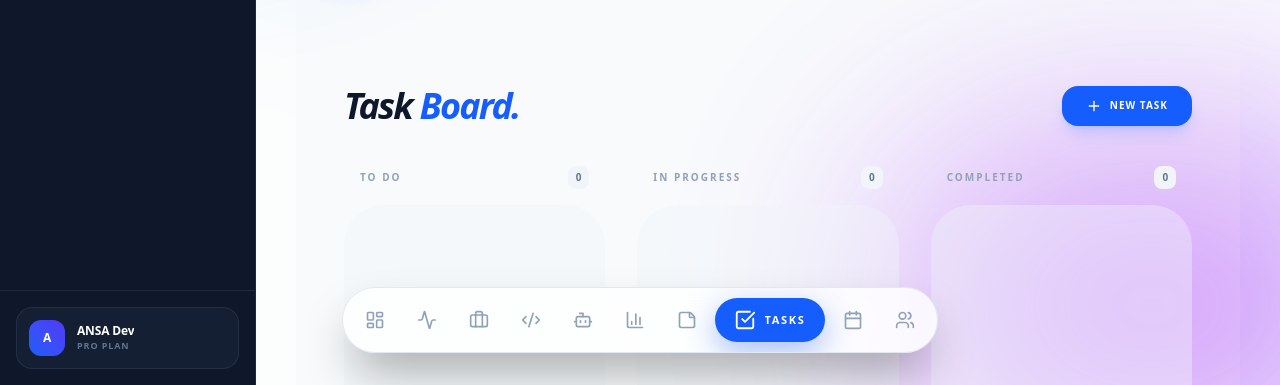
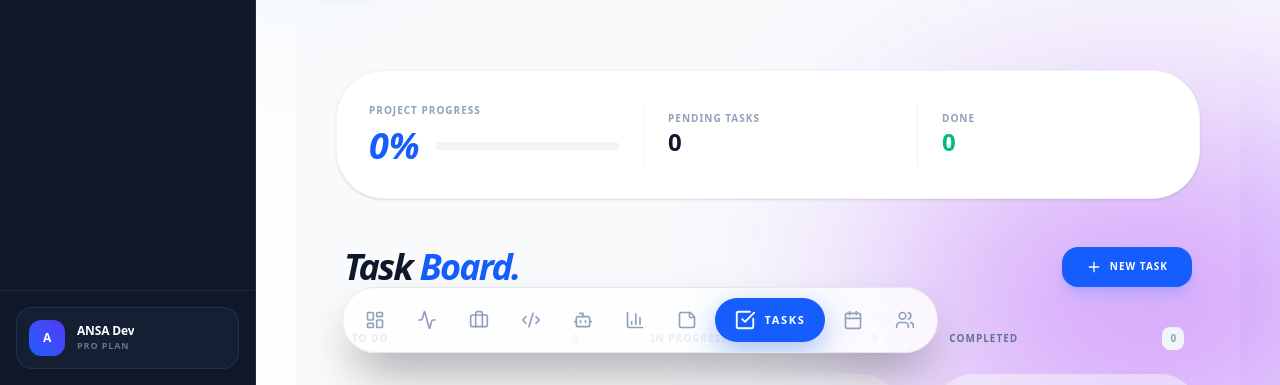
Before and after one commit to Ansa-dev710/dev-vault, a Next.js app: page /dashboard in a window 1280 px wide. Both pictures are taken after a click on the button "TASKS". Shown: the part 415-800 px from the top of the page. Built offline with nearby package versions, Linux system fonts and the light colour scheme.

Commit message:
add safe stats

```diff
--- a/components/tasks-section.tsx
+++ b/components/tasks-section.tsx
@@ -1,8 +1,8 @@
 "use client";
-import React, { useState, useEffect } from "react";
+import React, { useState, useEffect, useMemo } from "react";
 import { DragDropContext, Droppable, Draggable, DropResult } from "@hello-pangea/dnd";
 import { motion, AnimatePresence } from "framer-motion";
-import { Plus, GripVertical, Trash2, X } from "lucide-react";
+import { Plus, GripVertical, Trash2, X, CheckCircle2, Circle, Clock } from "lucide-react";
 import { toast } from "sonner";
 
 interface Task {
@@ -20,7 +20,8 @@
 const TasksSection = () => {
   const [isModalOpen, setIsModalOpen] = useState(false);
   const [newTaskText, setNewTaskText] = useState("");
-  const [mounted, setMounted] = useState(false); // Hydration fix
+  const [newTaskPriority, setNewTaskPriority] = useState<"Low" | "Medium" | "High">("Medium");
+  const [mounted, setMounted] = useState(false);
 
   const [columns, setColumns] = useState<{ [key: string]: Column }>({
     todo: { id: "todo", title: "To Do", tasks: [] },
@@ -28,101 +29,123 @@
     done: { id: "done", title: "Completed", tasks: [] },
   });
 
-  // 1. Handle Hydration (Next.js fix)
   useEffect(() => {
     setMounted(true);
     const saved = localStorage.getItem("dev-vault-tasks");
     if (saved) {
       try {
-        setColumns(JSON.parse(saved));
+        const parsed = JSON.parse(saved);
+        // Ensure structure is correct
+        if (parsed.todo && parsed.inProgress && parsed.done) {
+          setColumns(parsed);
+        }
       } catch (e) {
-        console.error("Failed to parse tasks", e);
+        console.error("Failed to load tasks", e);
       }
     }
   }, []);
 
-  const saveToLocal = (newCols: { [key: string]: Column }) => {
+  const saveToLocal = (newCols: any) => {
     setColumns(newCols);
     localStorage.setItem("dev-vault-tasks", JSON.stringify(newCols));
   };
+
+  // --- SAFE STATS CALCULATION ---
+  // useMemo use kar rahe hain taake calculation sirf tab ho jab columns change hon
+  const stats = useMemo(() => {
+    if (!mounted) return { total: 0, completed: 0, progress: 0 };
+
+    const total = Object.values(columns).reduce((acc, col) => acc + (col?.tasks?.length || 0), 0);
+    const completed = columns.done?.tasks?.length || 0;
+    const progress = total > 0 ? Math.round((completed / total) * 100) : 0;
+
+    return { total, completed, progress };
+  }, [columns, mounted]);
 
   const addTask = () => {
     if (!newTaskText.trim()) return;
     const newTask: Task = {
       id: `task-${Date.now()}`,
       content: newTaskText,
-      priority: "Medium",
+      priority: newTaskPriority,
     };
     const newCols = { ...columns };
     newCols.todo.tasks = [newTask, ...newCols.todo.tasks];
     saveToLocal(newCols);
     setNewTaskText("");
     setIsModalOpen(false);
-    toast.success("Task added to board");
+    toast.success("Task added");
+  };
+
+  const onDragEnd = (result: DropResult) => {
+    const { source, destination } = result;
+    if (!destination) return;
+    const sourceCol = columns[source.droppableId];
+    const destCol = columns[destination.droppableId];
+    if (!sourceCol || !destCol) return;
+
+    const sourceTasks = [...sourceCol.tasks];
+    const destTasks = source.droppableId === destination.droppableId ? sourceTasks : [...destCol.tasks];
+    const [removed] = sourceTasks.splice(source.index, 1);
+    destTasks.splice(destination.index, 0, removed);
+
+    saveToLocal({
+      ...columns,
+      [source.droppableId]: { ...sourceCol, tasks: sourceTasks },
+      [destination.droppableId]: { ...destCol, tasks: destTasks },
+    });
   };
 
   const deleteTask = (colId: string, taskId: string) => {
     const newCols = { ...columns };
     newCols[colId].tasks = newCols[colId].tasks.filter(t => t.id !== taskId);
     saveToLocal(newCols);
-    toast.error("Task deleted");
+    toast.error("Task removed");
   };
 
-  const onDragEnd = (result: DropResult) => {
-    const { source, destination } = result;
-    if (!destination) return;
-
-    const sourceCol = columns[source.droppableId];
-    const destCol = columns[destination.droppableId];
-
-    // Safety check for undefined columns
-    if (!sourceCol || !destCol) return;
-
-    const sourceTasks = [...sourceCol.tasks];
-    const destTasks = source.droppableId === destination.droppableId
-      ? sourceTasks
-      : [...destCol.tasks];
-
-    const [removed] = sourceTasks.splice(source.index, 1);
-    destTasks.splice(destination.index, 0, removed);
-
-    const updatedCols = {
-      ...columns,
-      [source.droppableId]: { ...sourceCol, tasks: sourceTasks },
-      [destination.droppableId]: { ...destCol, tasks: destTasks },
-    };
-
-    saveToLocal(updatedCols);
-  };
-
-  // Prevent rendering until client-side hydration is done
   if (!mounted) return null;
 
   return (
     <div className="p-4 max-w-7xl mx-auto pb-32">
-      <div className="flex justify-between items-center mb-10 mt-4 px-2">
-        <h2 className="text-4xl font-black italic tracking-tighter text-slate-900 dark:text-white">
-          Task <span className="text-blue-600">Board.</span>
-        </h2>
-        <button
-          onClick={() => setIsModalOpen(true)}
-          className="flex items-center gap-2 px-6 py-3 bg-blue-600 text-white rounded-2xl text-[10px] font-black uppercase tracking-widest hover:scale-105 transition-all shadow-lg shadow-blue-500/20"
-        >
+      {/* Stats Dashboard */}
+      <div className="mb-12 grid grid-cols-1 md:grid-cols-3 gap-6 bg-white dark:bg-slate-900/50 p-8 rounded-[3rem] border border-slate-100 dark:border-white/5 shadow-sm">
+        <div className="space-y-2">
+          <p className="text-[10px] font-black uppercase tracking-widest text-slate-400">Project Progress</p>
+          <div className="flex items-center gap-4">
+            <span className="text-4xl font-black italic text-blue-600">{stats.progress}%</span>
+            <div className="flex-1 h-2 bg-slate-100 dark:bg-white/5 rounded-full overflow-hidden">
+              <motion.div initial={{ width: 0 }} animate={{ width: `${stats.progress}%` }} className="h-full bg-blue-600" />
+            </div>
+          </div>
+        </div>
+        <div className="flex flex-col justify-center border-l border-slate-100 dark:border-white/5 pl-6">
+          <p className="text-[10px] font-black uppercase tracking-widest text-slate-400">Pending Tasks</p>
+          <span className="text-2xl font-bold dark:text-white">
+            {(columns.todo?.tasks?.length || 0) + (columns.inProgress?.tasks?.length || 0)}
+          </span>
+        </div>
+        <div className="flex flex-col justify-center border-l border-slate-100 dark:border-white/5 pl-6">
+          <p className="text-[10px] font-black uppercase tracking-widest text-slate-400">Done</p>
+          <span className="text-2xl font-bold text-emerald-500">{stats.completed}</span>
+        </div>
+      </div>
+
+      <div className="flex justify-between items-center mb-10 px-2">
+        <h2 className="text-4xl font-black italic tracking-tighter dark:text-white">Task <span className="text-blue-600">Board.</span></h2>
+        <button onClick={() => setIsModalOpen(true)} className="flex items-center gap-2 px-6 py-3 bg-blue-600 text-white rounded-2xl text-[10px] font-black uppercase tracking-widest shadow-lg shadow-blue-500/20 hover:scale-105 transition-all">
           <Plus size={16} /> New Task
         </button>
       </div>
 
       <DragDropContext onDragEnd={onDragEnd}>
-        <div className="grid grid-cols-1 md:grid-cols-3 gap-6 lg:gap-8 px-2">
+        <div className="grid grid-cols-1 md:grid-cols-3 gap-8">
           {Object.values(columns).map((column) => (
-            <div key={column.id} className="space-y-4">
-              <div className="px-4 flex justify-between items-center">
-                <span className="text-[10px] font-black uppercase tracking-[0.2em] text-slate-400">
-                  {column.title}
-                </span>
-                <span className="text-[10px] font-bold bg-slate-100 dark:bg-white/5 px-2 py-1 rounded-lg text-slate-500">
-                  {column.tasks?.length || 0}
-                </span>
+            <div key={column.id} className="space-y-6">
+              <div className="px-4 flex items-center justify-between">
+                <div className="flex items-center gap-2">
+                  <span className="text-[10px] font-black uppercase tracking-widest text-slate-500">{column.title}</span>
+                </div>
+                <span className="text-[10px] font-bold bg-slate-100 dark:bg-white/5 px-2 py-1 rounded-lg text-slate-400">{column?.tasks?.length || 0}</span>
               </div>
 
               <Droppable droppableId={column.id}>
@@ -130,11 +153,7 @@
                   <div
                     {...provided.droppableProps}
                     ref={provided.innerRef}
-                    className={`min-h-[500px] p-3 rounded-[2.5rem] transition-all duration-300 border border-transparent ${
-                      snapshot.isDraggingOver
-                        ? "bg-blue-500/5 border-blue-500/20 ring-4 ring-blue-500/5"
-                        : "bg-slate-100/40 dark:bg-white/[0.02]"
-                    }`}
+                    className={`min-h-[500px] p-3 rounded-[2.5rem] transition-all duration-300 ${snapshot.isDraggingOver ? "bg-blue-500/5 ring-2 ring-blue-500/10" : "bg-slate-50/50 dark:bg-white/[0.02]"}`}
                   >
                     {column.tasks?.map((task, index) => (
                       <Draggable key={task.id} draggableId={task.id} index={index}>
@@ -143,27 +162,21 @@
                             ref={dragProvided.innerRef}
                             {...dragProvided.draggableProps}
                             {...dragProvided.dragHandleProps}
-                            className={`group mb-3 p-5 bg-white dark:bg-slate-900 border border-slate-200/60 dark:border-white/5 rounded-3xl transition-shadow ${
-                              dragSnapshot.isDragging ? "shadow-2xl ring-2 ring-blue-500/50 scale-[1.02]" : "shadow-sm"
-                            }`}
-                            style={{ ...dragProvided.draggableProps.style }}
+                            className={`group mb-4 p-5 bg-white dark:bg-slate-900 border border-slate-200/60 dark:border-white/5 rounded-3xl transition-all ${dragSnapshot.isDragging ? "shadow-2xl ring-2 ring-blue-500/50 scale-[1.02]" : "shadow-sm"}`}
                           >
                             <div className="flex items-start gap-3">
                               <GripVertical size={16} className="mt-1 text-slate-300 group-hover:text-blue-500" />
-                              <div className="flex-1 space-y-3">
-                                <p className="text-sm font-bold text-slate-800 dark:text-slate-200 tracking-tight leading-snug">
-                                  {task.content}
-                                </p>
+                              <div className="flex-1 space-y-4">
+                                <p className="text-sm font-bold text-slate-800 dark:text-slate-200 leading-tight">{task.content}</p>
                                 <div className="flex justify-between items-center">
                                   <span className={`text-[8px] font-black uppercase px-2 py-1 rounded-md border ${
-                                    task.priority === 'High' ? 'bg-rose-500/10 text-rose-500 border-rose-500/20' : 'bg-emerald-500/10 text-emerald-500 border-emerald-500/20'
+                                    task.priority === 'High' ? 'bg-rose-500/10 text-rose-500 border-rose-500/20' :
+                                    task.priority === 'Medium' ? 'bg-amber-500/10 text-amber-500 border-amber-500/20' :
+                                    'bg-emerald-500/10 text-emerald-500 border-emerald-500/20'
                                   }`}>
                                     {task.priority}
                                   </span>
-                                  <button
-                                    onClick={() => deleteTask(column.id, task.id)}
-                                    className="opacity-0 group-hover:opacity-100 p-1 text-slate-400 hover:text-rose-500 transition-all"
-                                  >
+                                  <button onClick={() => deleteTask(column.id, task.id)} className="opacity-0 group-hover:opacity-100 p-1 text-slate-400 hover:text-rose-500 transition-all">
                                     <Trash2 size={14} />
                                   </button>
                                 </div>
@@ -182,25 +195,21 @@
         </div>
       </DragDropContext>
 
-      {/* --- MODAL --- */}
       <AnimatePresence>
         {isModalOpen && (
           <div className="fixed inset-0 z-[1001] flex items-center justify-center p-4">
             <motion.div initial={{ opacity: 0 }} animate={{ opacity: 1 }} exit={{ opacity: 0 }} onClick={() => setIsModalOpen(false)} className="absolute inset-0 bg-slate-900/60 backdrop-blur-sm" />
-            <motion.div initial={{ scale: 0.95, opacity: 0 }} animate={{ scale: 1, opacity: 1 }} exit={{ scale: 0.95, opacity: 0 }} className="relative w-full max-w-md bg-white dark:bg-slate-900 p-8 rounded-[2.5rem] border border-slate-200 dark:border-white/10 shadow-2xl">
-              <button onClick={() => setIsModalOpen(false)} className="absolute top-6 right-6 text-slate-400 hover:text-slate-900 dark:hover:text-white transition-colors">
-                <X size={20} />
-              </button>
+            <motion.div initial={{ scale: 0.95, opacity: 0 }} animate={{ scale: 1, opacity: 1 }} exit={{ scale: 0.95, opacity: 0 }} className="relative w-full max-w-md bg-white dark:bg-slate-900 p-8 rounded-[2.5rem] shadow-2xl">
               <h3 className="text-2xl font-black italic tracking-tighter mb-6 dark:text-white">Add Task.</h3>
-              <textarea
-                value={newTaskText}
-                onChange={(e) => setNewTaskText(e.target.value)}
-                className="w-full h-32 p-4 rounded-2xl bg-slate-50 dark:bg-white/5 border border-slate-200 dark:border-white/10 dark:text-white outline-none focus:ring-2 focus:ring-blue-500 transition-all mb-6"
-                placeholder="What needs to be done?"
-              />
-              <button onClick={addTask} className="w-full py-4 bg-blue-600 text-white rounded-2xl text-[10px] font-black uppercase tracking-widest hover:opacity-90 transition-all shadow-lg shadow-blue-500/20">
-                Create Task
-              </button>
+              <textarea value={newTaskText} onChange={(e) => setNewTaskText(e.target.value)} className="w-full h-32 p-4 rounded-2xl bg-slate-50 dark:bg-white/5 border border-slate-200 dark:border-white/10 dark:text-white outline-none focus:ring-2 focus:ring-blue-500 mb-4" placeholder="Task description..." />
+              <div className="flex gap-2 mb-6">
+                {(['Low', 'Medium', 'High'] as const).map((p) => (
+                  <button key={p} onClick={() => setNewTaskPriority(p)} className={`flex-1 py-2 rounded-xl text-[8px] font-black uppercase tracking-widest border transition-all ${newTaskPriority === p ? 'bg-blue-600 text-white border-blue-600' : 'bg-transparent text-slate-400 border-slate-200 dark:border-white/10'}`}>
+                    {p}
+                  </button>
+                ))}
+              </div>
+              <button onClick={addTask} className="w-full py-4 bg-blue-600 text-white rounded-2xl text-[10px] font-black uppercase tracking-widest shadow-lg shadow-blue-500/20">Create Task</button>
             </motion.div>
           </div>
         )}
```
